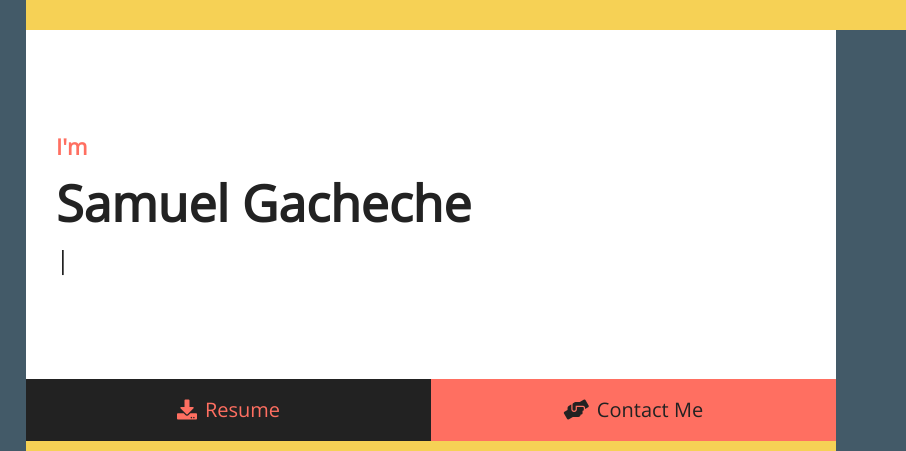
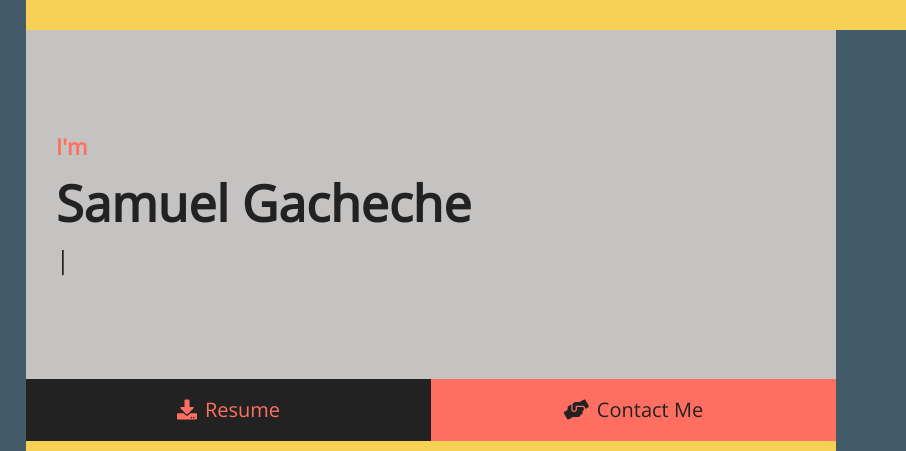
Before and after one commit to SKoding/SKoding.github.io, a plain HTML site: page index.html in a window 1280 px wide. Shown: the top 451 px of the page, 374-1280 px from the left. Drawn offline with nearby package versions, Linux system fonts and the light colour scheme.

Commit message:
Add files via upload

```diff
--- a/css/style.css
+++ b/css/style.css
@@ -309,7 +309,7 @@ a:focus {
 /**********************************/
 .header {
     position: relative;
-    background: #ffffff;
+    background: #c5c2c2;
 }
 
 .header .content-inner {
```
